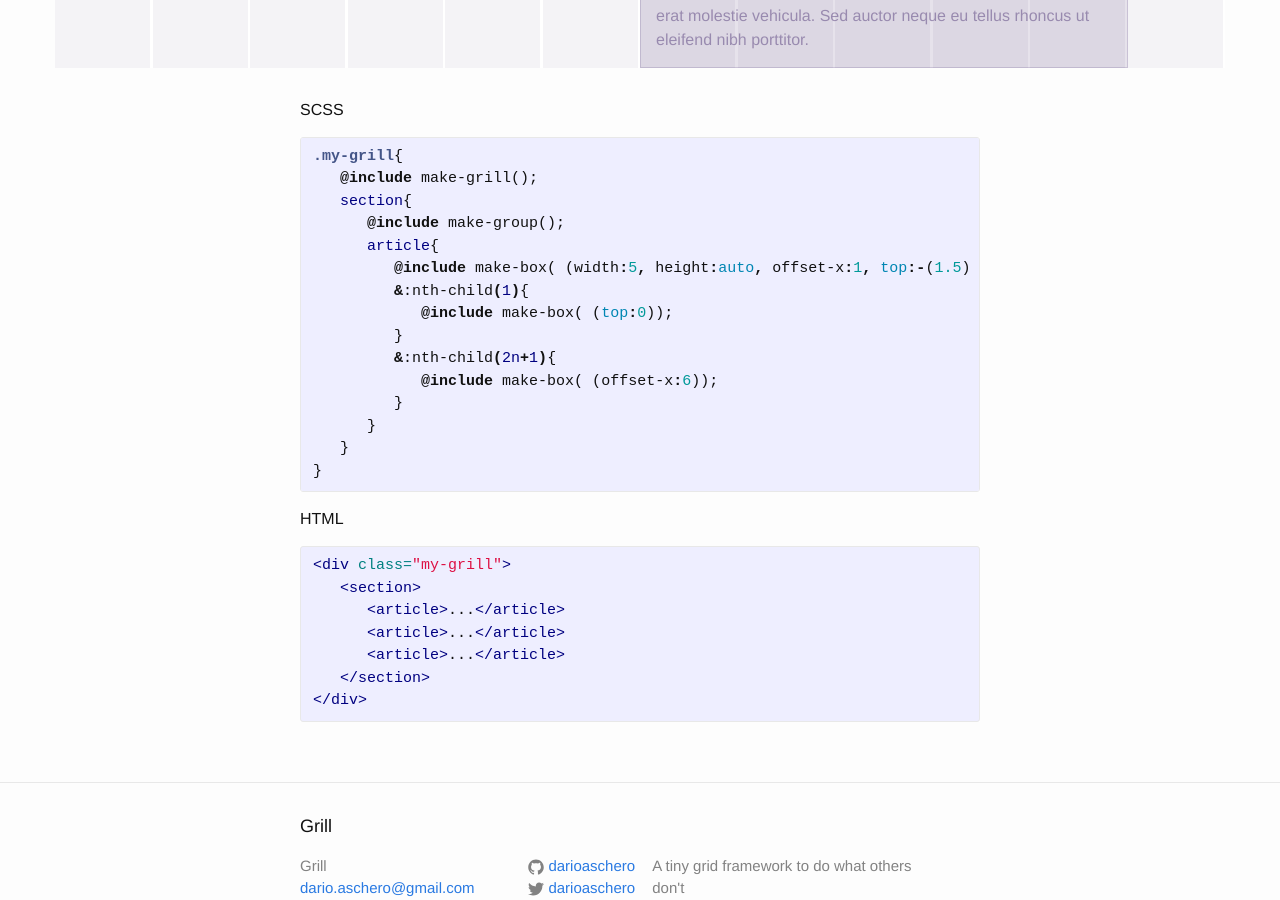
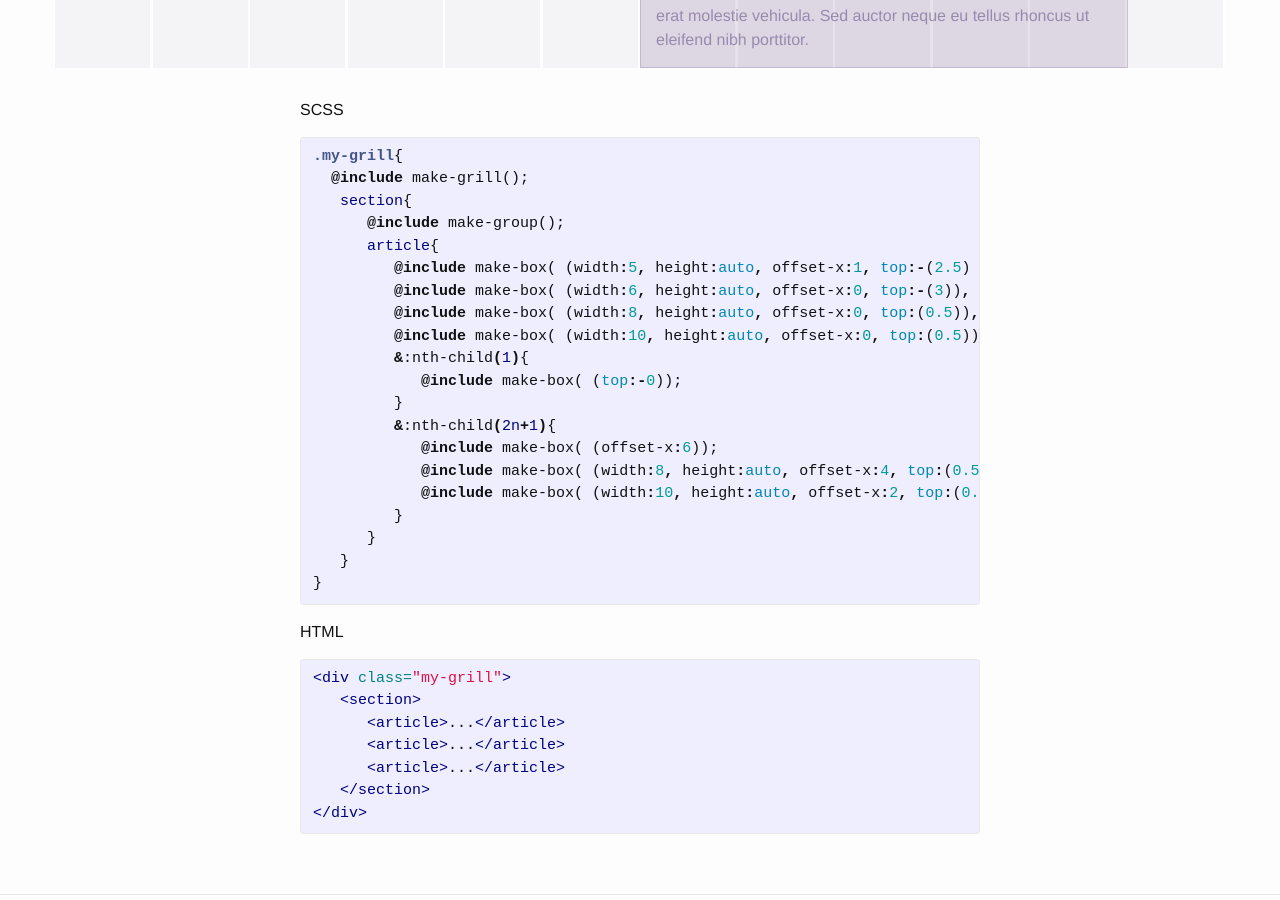
Before and after one commit to ricricucit/grill, a Jekyll site: the page built from _posts/2015-09-7-demo-07.html, in a window 1280 px wide and 900 px high, scrolled down 1860 px. Built offline with Jekyll 4.4.1, drawn with Linux system fonts in a browser that asks for light colours.

Commit message:
+ exemple 7 (Auto-Height Setting)

```diff
--- a/_posts/2015-09-7-demo-07.html
+++ b/_posts/2015-09-7-demo-07.html
@@ -79,16 +79,21 @@ categories: Examples
 <p>SCSS</p>
 {% highlight scss %}
 .my-grill{
-   @include make-grill();
+  @include make-grill();
    section{
       @include make-group();
       article{
-         @include make-box( (width:5, height:auto, offset-x:1, top:-(1.5) ) );
+         @include make-box( (width:5, height:auto, offset-x:1, top:-(2.5) ) );
+         @include make-box( (width:6, height:auto, offset-x:0, top:-(3)),  md  );
+         @include make-box( (width:8, height:auto, offset-x:0, top:(0.5)),  sm  );
+         @include make-box( (width:10, height:auto, offset-x:0, top:(0.5)),  xs );
          &:nth-child(1){
-            @include make-box( (top:0));
+            @include make-box( (top:-0));
          }
          &:nth-child(2n+1){
             @include make-box( (offset-x:6));
+            @include make-box( (width:8, height:auto, offset-x:4, top:(0.5)),  sm );
+            @include make-box( (width:10, height:auto, offset-x:2, top:(0.5)),  xs );
          }
       }
    }
```
